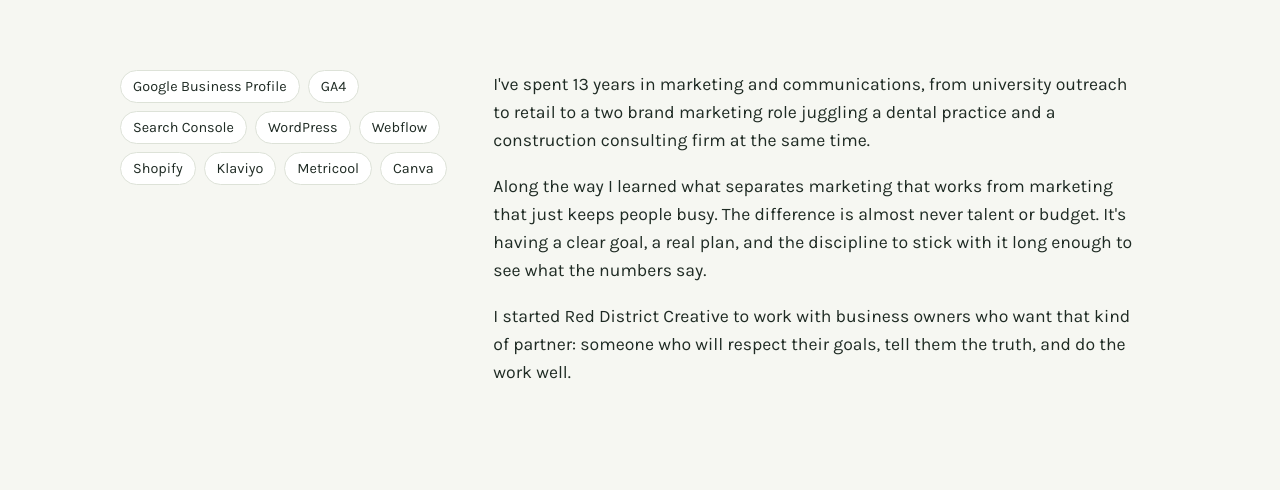
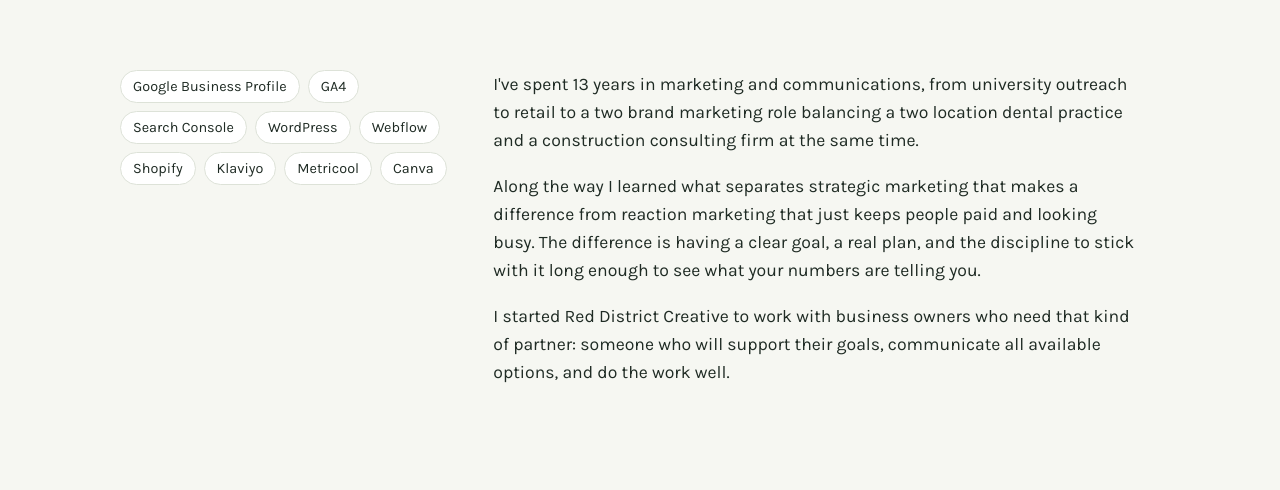
Before and after one commit to scollins7100/RedDistrictCreative, a plain HTML site: page about.html in a window 1280 px wide. Shown: the part 310-800 px from the top of the page. Drawn offline with Linux system fonts and the light colour scheme.

Commit message:
Update about.html

```diff
--- a/about.html
+++ b/about.html
@@ -39,9 +39,9 @@
         </ul>
       </div>
       <div class="prose">
-        <p>I've spent 13 years in marketing and communications, from university outreach to retail to a two brand marketing role juggling a dental practice and a construction consulting firm at the same time.</p>
-        <p>Along the way I learned what separates marketing that works from marketing that just keeps people busy. The difference is almost never talent or budget. It's having a clear goal, a real plan, and the discipline to stick with it long enough to see what the numbers say.</p>
-        <p>I started Red District Creative to work with business owners who want that kind of partner: someone who will respect their goals, tell them the truth, and do the work well.</p>
+        <p>I've spent 13 years in marketing and communications, from university outreach to retail to a two brand marketing role balancing a two location dental practice and a construction consulting firm at the same time.</p>
+        <p>Along the way I learned what separates strategic marketing that makes a difference from reaction marketing that just keeps people paid and looking busy. The difference is having a clear goal, a real plan, and the discipline to stick with it long enough to see what your numbers are telling you.</p>
+        <p>I started Red District Creative to work with business owners who need that kind of partner: someone who will support their goals, communicate all available options, and do the work well.</p>
       </div>
     </section>
 
```
